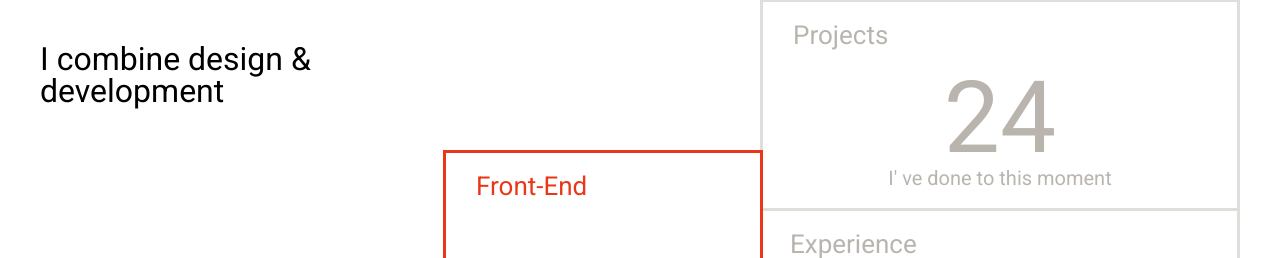
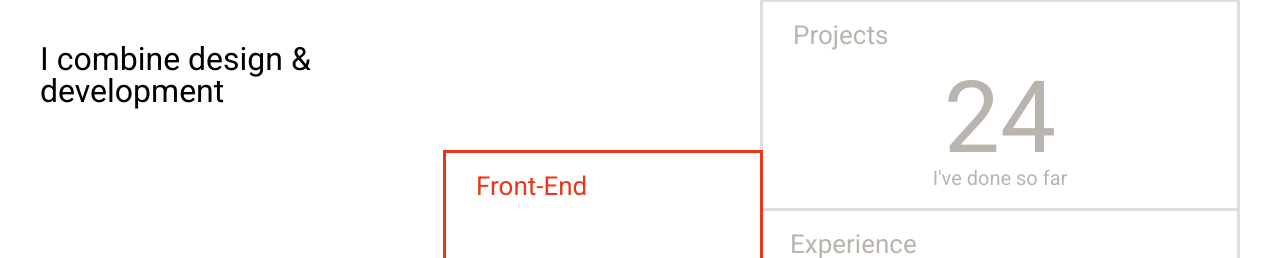
Before and after one commit to Radek-Wawrzyk/Portfolio-Front-End, a Vue app: page / in a window 1280 px wide. Shown: the part 2433-2691 px from the top of the page. Built offline with nearby package versions, Linux system fonts and the light colour scheme.

Commit message:
Replace - favicon ( without background ) & change some descriptions

```diff
--- a/src/Components/Home/Home.vue
+++ b/src/Components/Home/Home.vue
@@ -71,7 +71,7 @@
           <div class="tile">
             <h4 class="tile-title">Projects</h4>
             <span class="tile-counter">24</span>
-            <p class="tile-description">I' ve done to this moment</p>
+            <p class="tile-description">I've done so far</p>
           </div>
           <div class="tile">
             <h4 class="tile-title">Experience</h4>
--- a/src/Data/data.js
+++ b/src/Data/data.js
@@ -68,7 +68,7 @@ export const data = [
     link: "forecast",
     url: "http://radek-wawrzyk.pl/forecast/",
     title: "Forecast",
-    header: "Simple application which shows you actual weather",
+    header: "Simple application which shows you current weather",
     description: "ForecastApp is the simple application based on popular javascript library - React.js. Website include few interesting functions. Forecast is in 2 languages - Polish and English. Moreover after typed localization, main screen changes to image, which is depend of state of weather. Application dowloands data asynchronic from Open Weather Map API. Site doesn't need page reload after action, because all application is reactive.",
     images: {
       main: "http://radek-wawrzyk.pl/assets/forecast.jpg",
```
Also changed, not shown: 1 other file (tests, documents, lock files or other folders).
